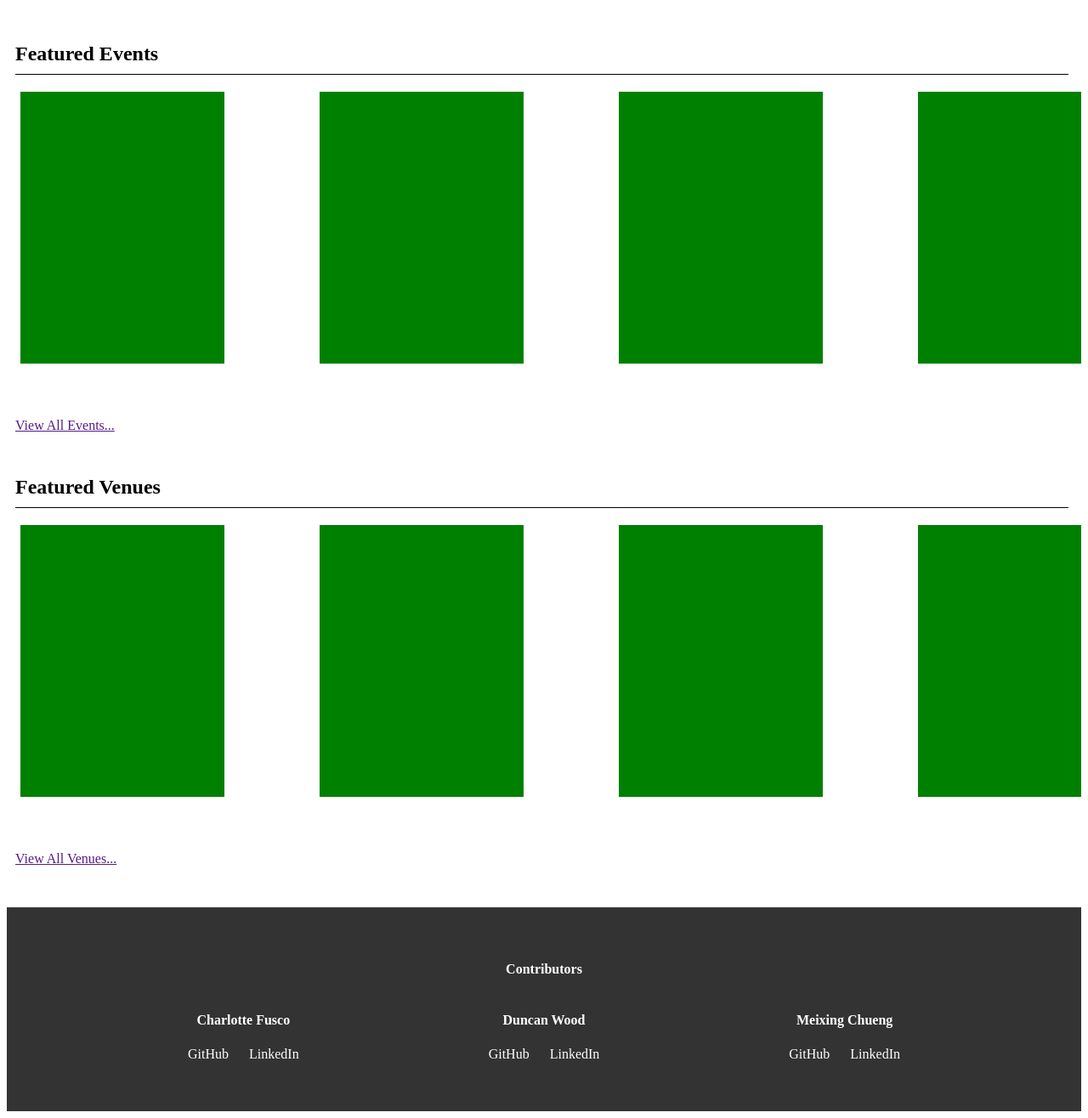
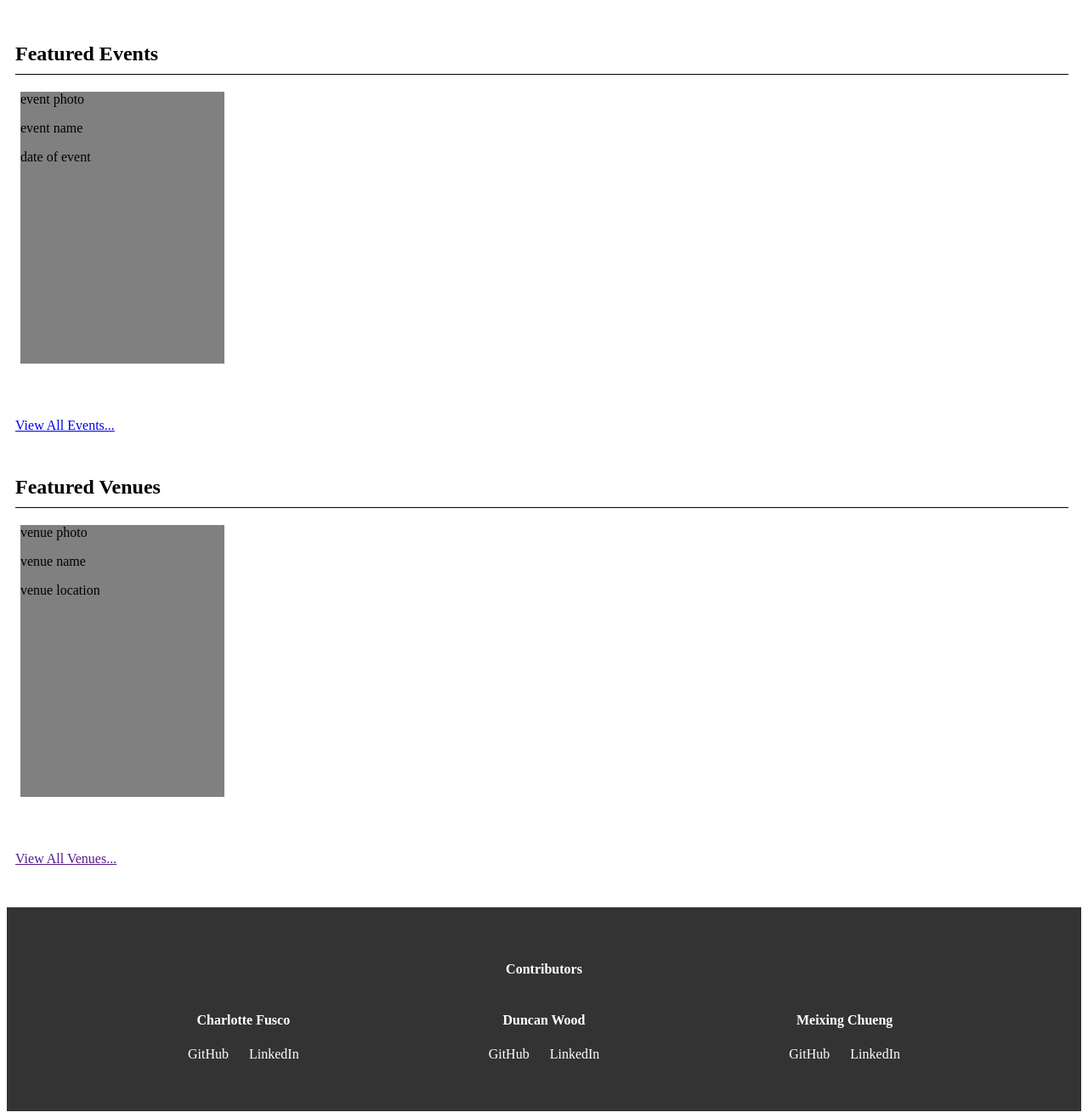
Before and after one commit to nezcodin/Tick-iT-Hackathon, a Django app: page / in a window 1280 px wide. Shown: the part 159-1475 px from the top of the page at 85% size. Run offline with Django 4.2, Linux system fonts and the light colour scheme.

Commit message:
fixed footer css, created events page view

```diff
--- a/tickit_project/tickit/frontend_urls.py
+++ b/tickit_project/tickit/frontend_urls.py
@@ -2,5 +2,6 @@ from django.urls import path
 from . import views
 
 urlpatterns = [
-    path('', views.landing_view, name='home')
+    path('', views.landing_view, name='home'),
+    path('events/', views.events_view, name='events')
 ]
--- a/tickit_project/tickit/static/base.css
+++ b/tickit_project/tickit/static/base.css
@@ -1,11 +1,22 @@
 html {
   position: relative;
   min-height: 100%;
+  width: 100%;
+}
+
+body {
+  display: flex;
+  flex-direction: column;
+  min-height: 100vh;
+}
+
+main-content {
+  flex: 1
 }
 
 footer {
   width: 100%;
-  margin-top: 3rem;
+  margin-top: auto;
 }
 
 .nav-container {
@@ -49,7 +60,9 @@ footer {
   justify-content: center;
   background-color: #333;
   color: white;
+  width: 100%;
   height: 15rem;
+  margin-top: 3rem;
 }
 
 .footer-title {
--- a/tickit_project/tickit/static/home.css
+++ b/tickit_project/tickit/static/home.css
@@ -1,11 +1,11 @@
 .featured-event-container {
-  background-color: green;
+  background-color: gray;
   height: 20rem;
   width: 15rem;
 }
 
 .venue-container {
-  background-color: green;
+  background-color: gray;
   flex: 0 0 auto;
   height: 20rem;
   width: 15rem;
@@ -28,13 +28,13 @@
 }
 
 .venues-container::-webkit-scrollbar-track {
-  background: purple;
+  background: rgb(63, 63, 63);
   width: 80%;
   border-radius: 10px;
 }
 
 .venues-container::-webkit-scrollbar-thumb {
-  background-color: pink;
+  background-color: rgb(172, 172, 172);
   border-radius: 10px;
   width: 0%;
 }
@@ -53,18 +53,18 @@
 }
 
 .events-container::-webkit-scrollbar-track {
-  background: purple;
+  background: rgb(63, 63, 63);
   border-radius: 10px;
 }
 
 .events-container::-webkit-scrollbar-thumb {
-  background-color: pink;
+  background-color: rgb(172, 172, 172);
   border-radius: 10px;
   width: 0%;
 }
 
 .featured-event-container {
-  background-color: green;
+  background-color: gray;
   flex: 0 0 auto;
   height: 20rem;
   width: 15rem;
--- a/tickit_project/tickit/templates/home.html
+++ b/tickit_project/tickit/templates/home.html
@@ -13,36 +13,17 @@
       <hr class="line"></hr>
 
       <div class="events-container">
-
+        {% comment %} set up a for loop displaying 10 random events {% endcomment %}
         <div class="featured-event-container">
-
-        </div>
-        <div class="featured-event-container">
-
-        </div>
-        <div class="featured-event-container">
-
-        </div>
-        <div class="featured-event-container">
-
-        </div>
-        <div class="featured-event-container">
-
-        </div>
-        <div class="featured-event-container">
-
-        </div>
-        <div class="featured-event-container">
-
-        </div>
-        <div class="featured-event-container">
-
+          <img>event photo</img>
+          <p>event name</p>
+          <p>date of event</p>
         </div>
 
 
       </div>
 
-      <a href="" class="view-all">View All Events...</a>
+      <a href="events/" class="view-all">View All Events...</a>
     </div>
 
     <div class="featured-venues">
@@ -51,33 +32,11 @@
         <hr class="line"></hr>
 
         <div class="venues-container">
-
+          {% comment %} set up a for loop displaying 10 random venues {% endcomment %}
           <div class="venue-container">
-
-          </div>
-          <div class="venue-container">
-
-          </div>
-          <div class="venue-container">
-
-          </div>
-          <div class="venue-container">
-
-          </div>
-          <div class="venue-container">
-
-          </div>
-          <div class="venue-container">
-
-          </div>
-          <div class="venue-container">
-
-          </div>
-          <div class="venue-container">
-
-          </div>
-          <div class="venue-container">
-
+            <img>venue photo</img>
+            <p>venue name</p>
+            <p>venue location</p>
           </div>
 
         </div>
--- a/tickit_project/tickit/views.py
+++ b/tickit_project/tickit/views.py
@@ -7,6 +7,9 @@ from .serializers import MemberSerializer, VenueSerializer, EventSerializer, Tic
 
 def landing_view(request):
     return render(request, "home.html", {})
+
+def events_view(request):
+    return render(request, "events.html", {})
 
 # API Views
 class MemberList(generics.ListCreateAPIView):
```
Also changed, not shown: tickit_project/tickit/templates/events.html (+13 -0 lines).
